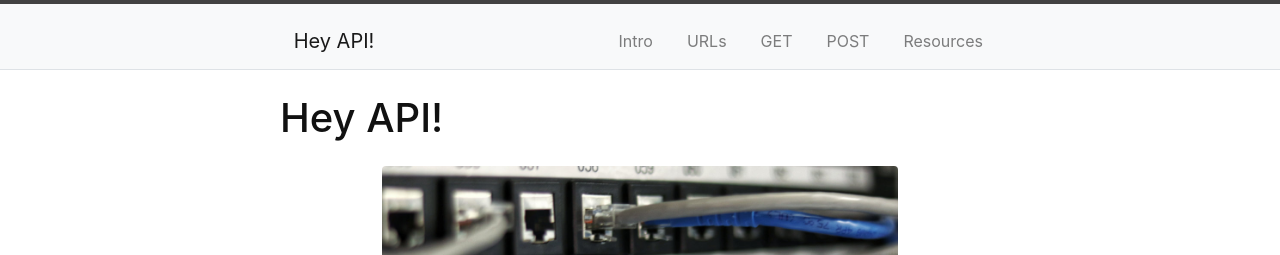
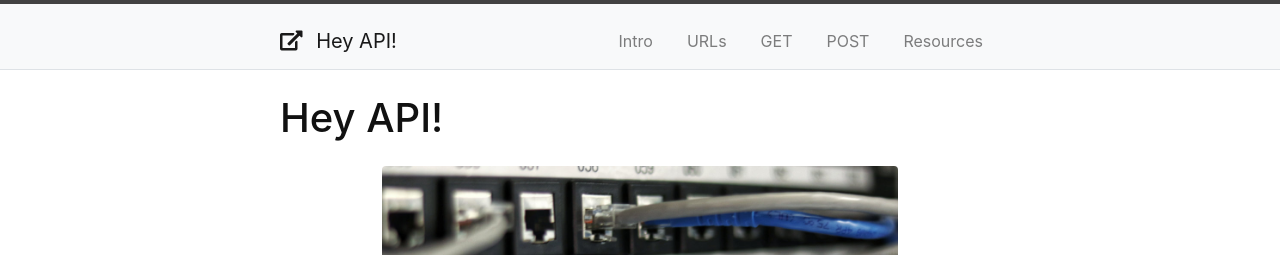
Before and after one commit to evanwill/hey-api, a Jekyll site: the page built from index.md, in a window 1280 px wide. Shown: the top 255 px of the page. Built offline with Jekyll 4.4.1, drawn with Linux system fonts in a browser that asks for light colours.

Commit message:
fix icon

```diff
--- a/_config.yml
+++ b/_config.yml
@@ -8,7 +8,7 @@ title: Hey API!
 # title-icon appears in the header to give some pizazz (leave blank for none)
 # choose from Font Awesome 5 free, https://fontawesome.com/icons?d=gallery&m=free
 # some options: fas fa-wrench; fas fa-cogs; fas fa-code; fas fa-chalkboard-teacher; fas fa-book-open
-title-icon: fas external-link-alt
+title-icon: fas fa-external-link-alt
 # description and keywords for meta tags
 description: "Introduction to Using Web APIs"
 keywords: "workshop, api"
```
